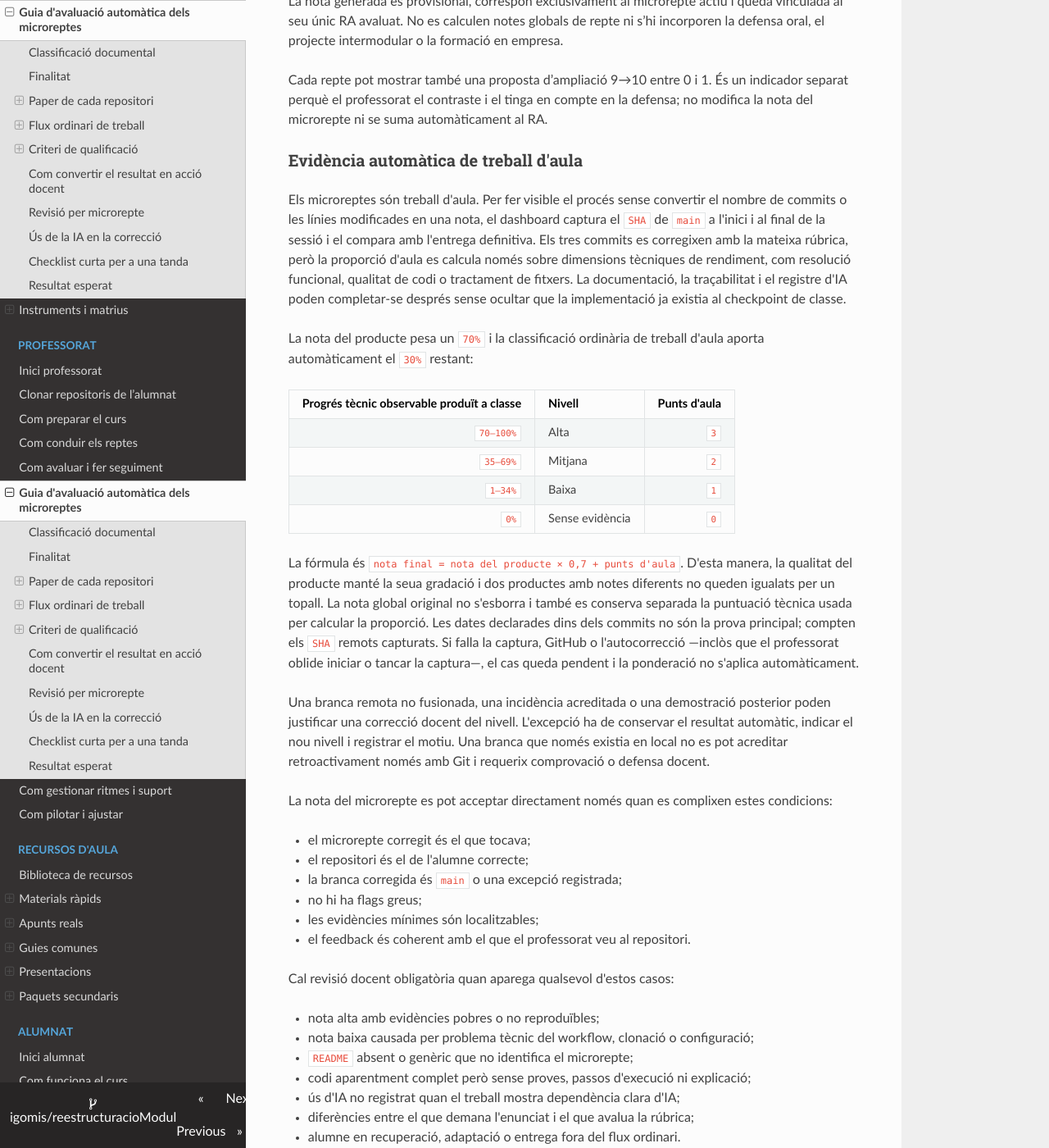
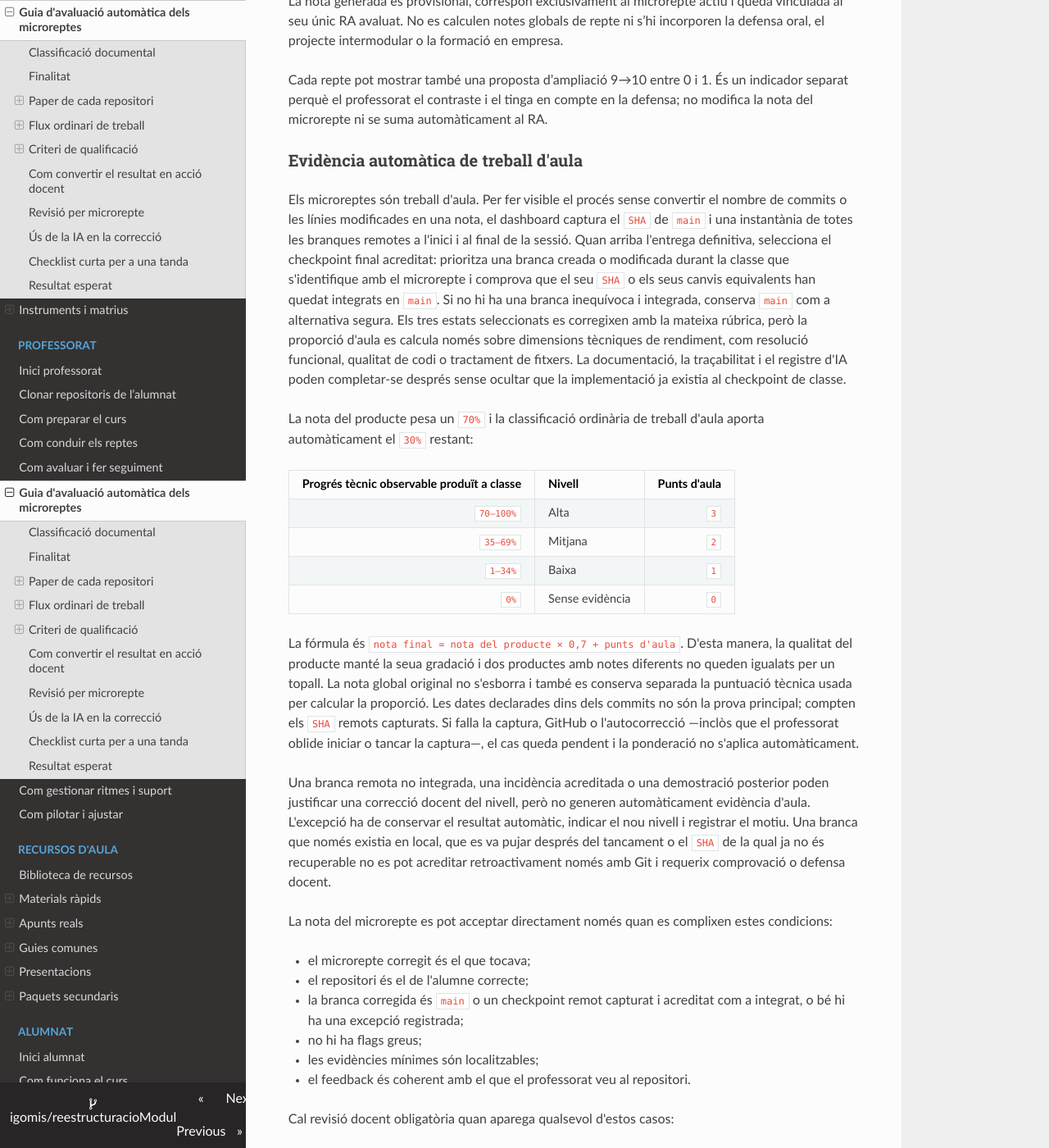
Before and after one commit to igomis/reestructuracioModul, an MkDocs documentation site: the page built from docs/03_avaluacio/guia_avaluacio_automatica_microreptes.md, in a window 1280 px wide and 1400 px high, scrolled down 2837 px. Shown: the whole window at 82% size. Built offline with MkDocs 1.6.1, drawn with Linux system fonts in a browser that asks for light colours; nearby versions of some CDN libraries.

Commit message:
Alinea evidències d'aula amb branques remotes

```diff
--- a/docs/03_avaluacio/guia_avaluacio_automatica_microreptes.md
+++ b/docs/03_avaluacio/guia_avaluacio_automatica_microreptes.md
@@ -84,7 +84,7 @@ Cada repte pot mostrar també una proposta d’ampliació 9→10 entre 0 i 1. É
 
 ### Evidència automàtica de treball d'aula
 
-Els microreptes són treball d'aula. Per fer visible el procés sense convertir el nombre de commits o les línies modificades en una nota, el dashboard captura el `SHA` de `main` a l'inici i al final de la sessió i el compara amb l'entrega definitiva. Els tres commits es corregixen amb la mateixa rúbrica, però la proporció d'aula es calcula només sobre dimensions tècniques de rendiment, com resolució funcional, qualitat de codi o tractament de fitxers. La documentació, la traçabilitat i el registre d'IA poden completar-se després sense ocultar que la implementació ja existia al checkpoint de classe.
+Els microreptes són treball d'aula. Per fer visible el procés sense convertir el nombre de commits o les línies modificades en una nota, el dashboard captura el `SHA` de `main` i una instantània de totes les branques remotes a l'inici i al final de la sessió. Quan arriba l'entrega definitiva, selecciona el checkpoint final acreditat: prioritza una branca creada o modificada durant la classe que s'identifique amb el microrepte i comprova que el seu `SHA` o els seus canvis equivalents han quedat integrats en `main`. Si no hi ha una branca inequívoca i integrada, conserva `main` com a alternativa segura. Els tres estats seleccionats es corregixen amb la mateixa rúbrica, però la proporció d'aula es calcula només sobre dimensions tècniques de rendiment, com resolució funcional, qualitat de codi o tractament de fitxers. La documentació, la traçabilitat i el registre d'IA poden completar-se després sense ocultar que la implementació ja existia al checkpoint de classe.
 
 La nota del producte pesa un `70%` i la classificació ordinària de treball d'aula aporta automàticament el `30%` restant:
 
@@ -97,13 +97,13 @@ La nota del producte pesa un `70%` i la classificació ordinària de treball d'a
 
 La fórmula és `nota final = nota del producte × 0,7 + punts d'aula`. D'esta manera, la qualitat del producte manté la seua gradació i dos productes amb notes diferents no queden igualats per un topall. La nota global original no s'esborra i també es conserva separada la puntuació tècnica usada per calcular la proporció. Les dates declarades dins dels commits no són la prova principal; compten els `SHA` remots capturats. Si falla la captura, GitHub o l'autocorrecció —inclòs que el professorat oblide iniciar o tancar la captura—, el cas queda pendent i la ponderació no s'aplica automàticament.
 
-Una branca remota no fusionada, una incidència acreditada o una demostració posterior poden justificar una correcció docent del nivell. L'excepció ha de conservar el resultat automàtic, indicar el nou nivell i registrar el motiu. Una branca que només existia en local no es pot acreditar retroactivament només amb Git i requerix comprovació o defensa docent.
+Una branca remota no integrada, una incidència acreditada o una demostració posterior poden justificar una correcció docent del nivell, però no generen automàticament evidència d'aula. L'excepció ha de conservar el resultat automàtic, indicar el nou nivell i registrar el motiu. Una branca que només existia en local, que es va pujar després del tancament o el `SHA` de la qual ja no és recuperable no es pot acreditar retroactivament només amb Git i requerix comprovació o defensa docent.
 
 La nota del microrepte es pot acceptar directament només quan es complixen estes condicions:
 
 - el microrepte corregit és el que tocava;
 - el repositori és el de l'alumne correcte;
-- la branca corregida és `main` o una excepció registrada;
+- la branca corregida és `main` o un checkpoint remot capturat i acreditat com a integrat, o bé hi ha una excepció registrada;
 - no hi ha flags greus;
 - les evidències mínimes són localitzables;
 - el feedback és coherent amb el que el professorat veu al repositori.
```
